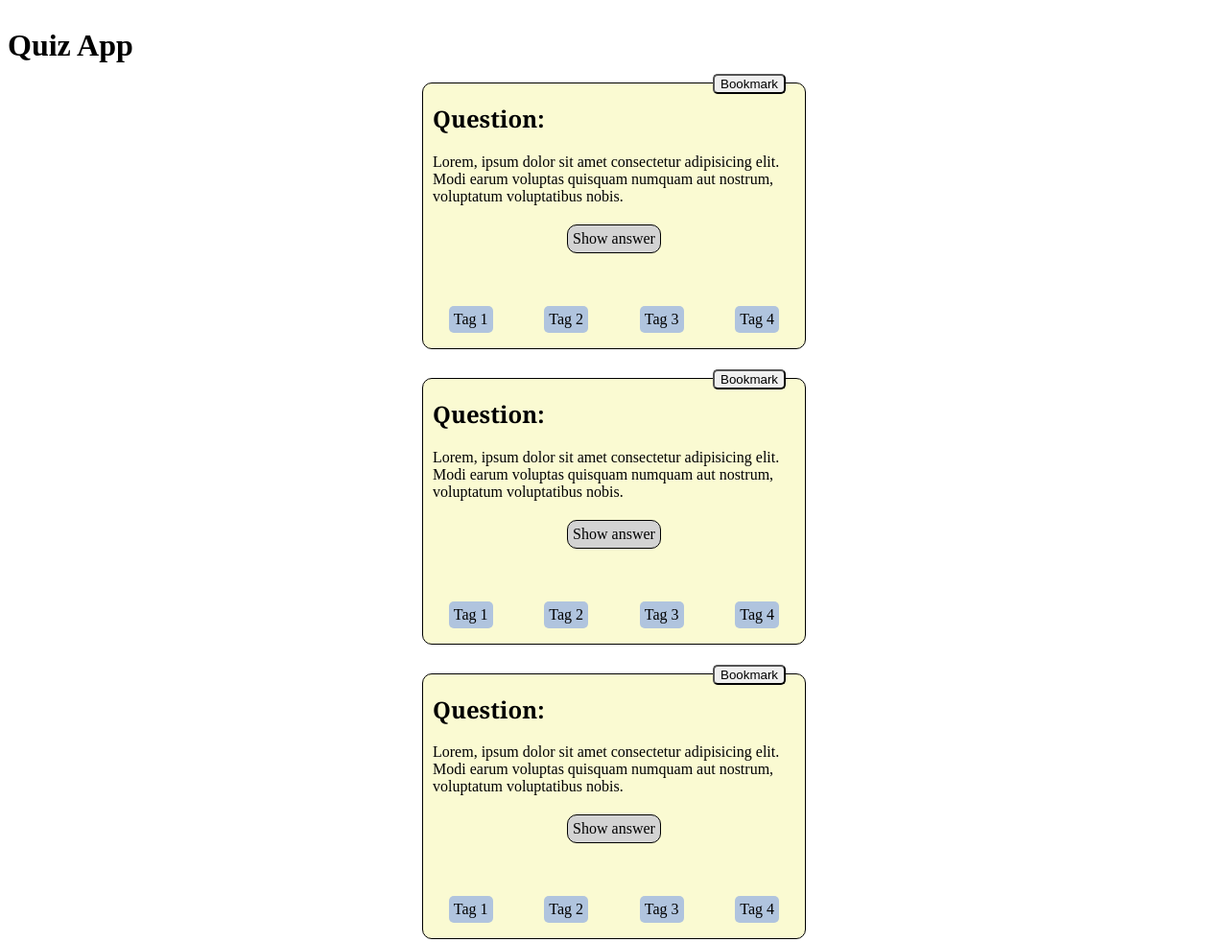
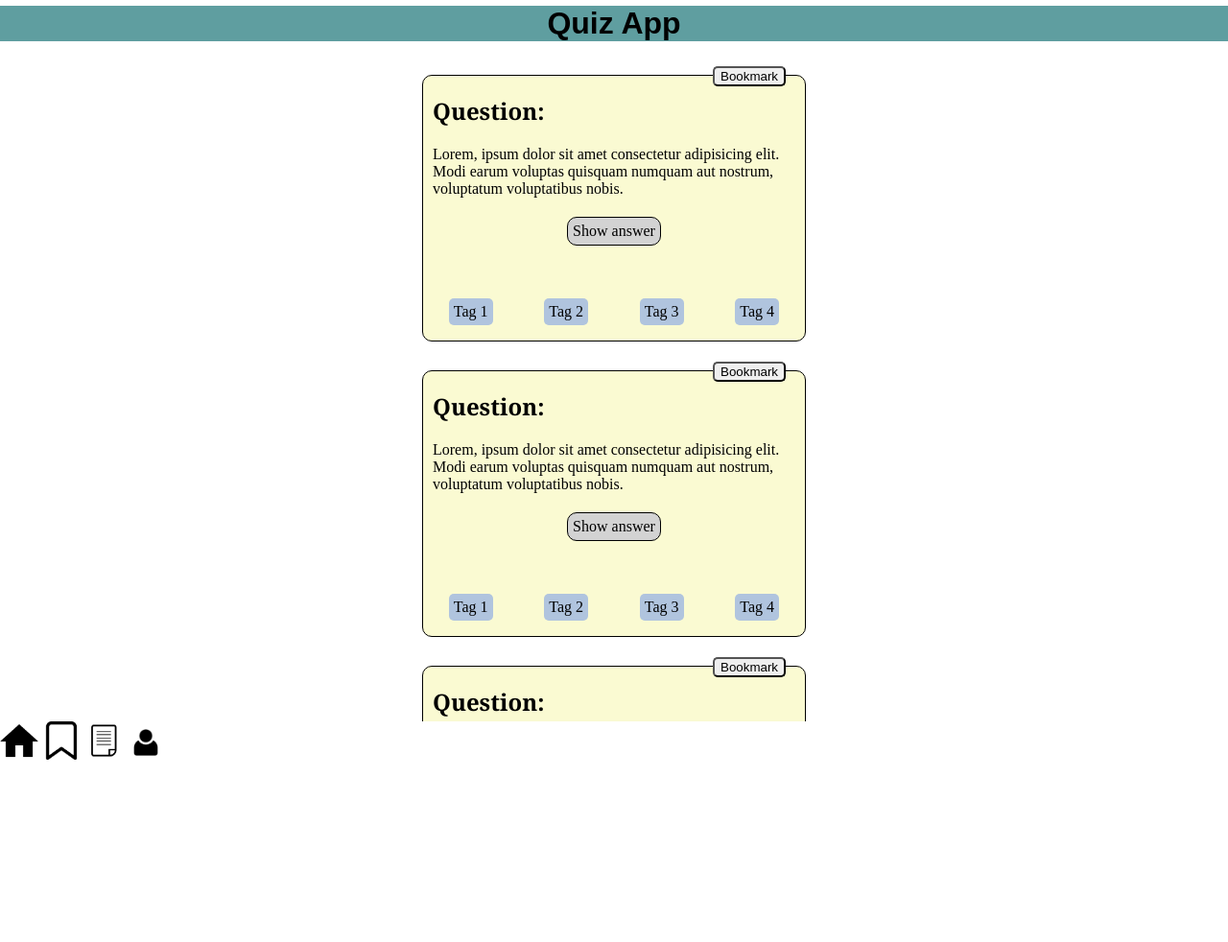
Before and after one commit to mwarnck/quiz-app, a website: page index.html in a window 1280 px wide. Shown: the top 982 px of the page at 96% size. After the commit the page ends 800 px from the top, so only its background shows below. Drawn offline with Linux system fonts and the light colour scheme.

Commit message:
Add header story css

```diff
--- a/index.html
+++ b/index.html
@@ -8,8 +8,8 @@
     <link rel="stylesheet" href="./styles/index.css" />
   </head>
   <body class="app-grid">
-    <h1>Quiz App</h1>
-    <main class="app-grid__scroll-area">
+    <h1 class="header">Quiz App</h1>
+    <main class="app-grid__scrollarea">
       <section class="card">
         <button class="card__bookmark">Bookmark</button>
         <h2 class="card__heading">Question:</h2>
--- a/styles/base.css
+++ b/styles/base.css
@@ -1,3 +1,8 @@
 * {
   box-sizing: border-box;
 }
+
+body {
+  margin: 0;
+  padding: 0;
+}
--- a/styles/components/app-grid.css
+++ b/styles/components/app-grid.css
@@ -1,6 +1,7 @@
 .app-grid {
   display: grid;
   grid-template-rows: 48px 1fr 48px;
+  height: 100vh;
 }
 
 .app-grid__scrollarea {
--- /dev/null
+++ b/styles/components/header.css
@@ -0,0 +1,9 @@
+.header {
+  text-align: center;
+  background-color: cadetblue;
+  font-family: sans-serif;
+  font-size: 2rem;
+  justify-self: stretch;
+  align-self: center;
+  margin: 0;
+}
--- a/styles/index.css
+++ b/styles/index.css
@@ -4,3 +4,4 @@
 
 @import "./components/app-grid.css";
 @import "./components/card.css";
+@import "./components/header.css";
```
Also changed, not shown: styles/components/header.stories.js (added, +5 -0 lines).
